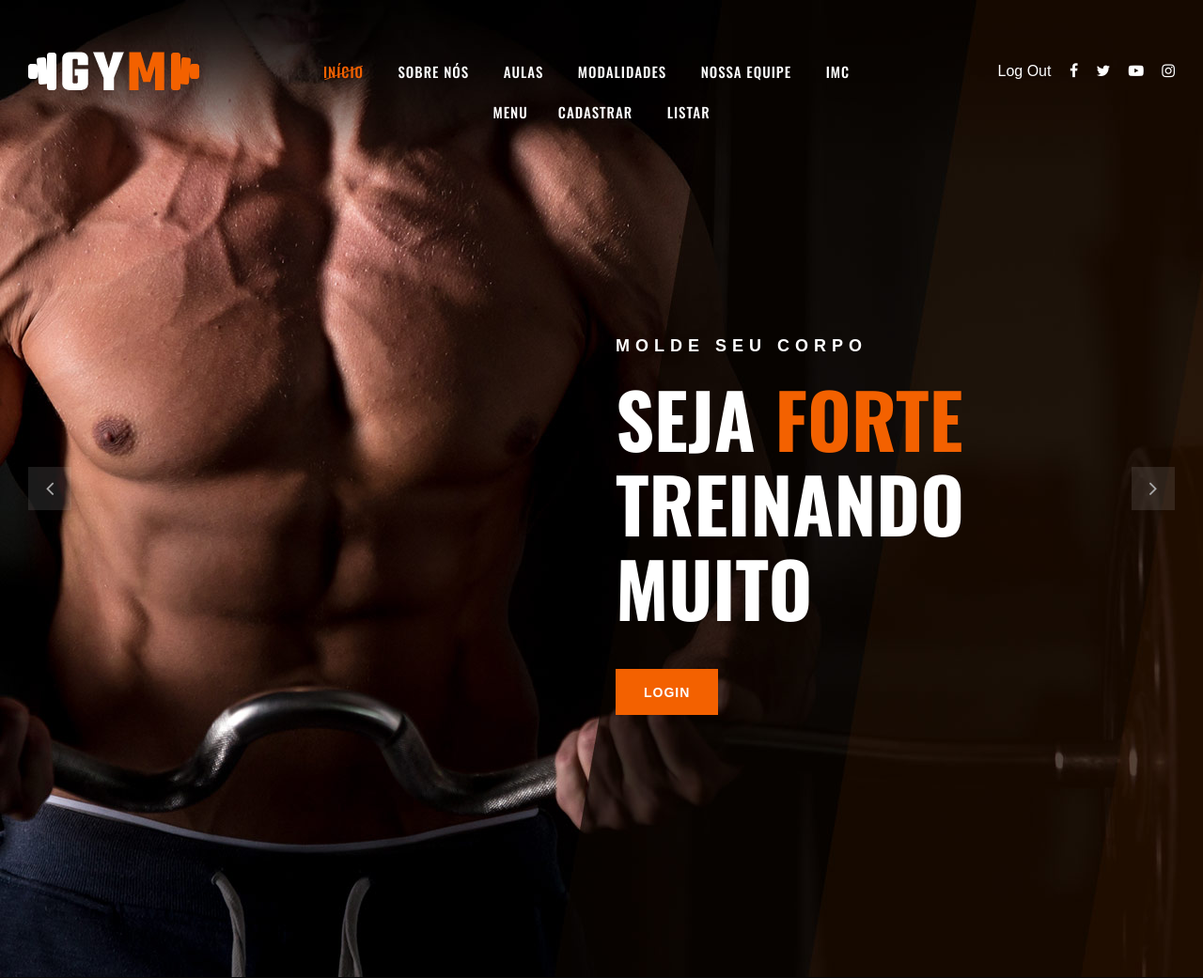
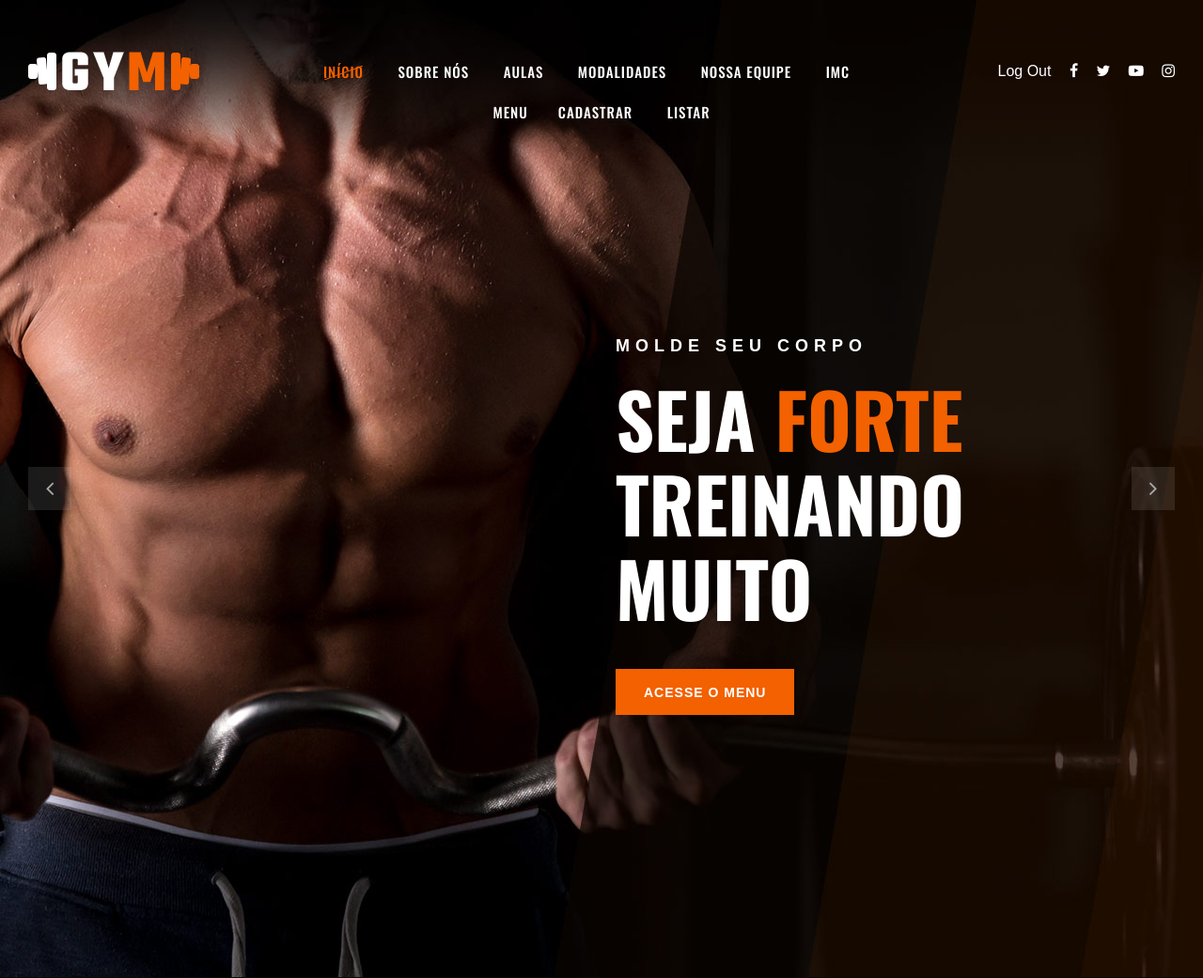
Before and after one commit to eredangt/Engenharia-de-Software---Site---GymLife, a PHP site: page /index.php in a window 1280 px wide. Shown: the top 1041 px of the page at 94% size. Run offline with PHP 8.4, Linux system fonts and the light colour scheme; the visitor is signed in with stand-in values (Sample User, id 1); some web fonts are replaced.

Commit message:
Feita troca do botão login na tela inicial quando o usuário já está logado. O Botão colocado foi 'Acesse o menu'.

```diff
--- a/gymlife/index.php
+++ b/gymlife/index.php
@@ -212,7 +212,15 @@
                             <div class="hi-text">
                                 <span>Molde seu corpo</span>
                                 <h1>Seja <strong>forte</strong> treinando muito</h1>
-                                <a href="./entrar.php" class="primary-btn">Login</a>
+                                <?php
+					                if(isset($_SESSION['login']))
+					                {
+                                        echo '<a href="./menu.php" class="primary-btn">Acesse o Menu</a>';
+                                    }
+                                    else{
+                                        echo '<a href="./entrar.php" class="primary-btn">Login</a>';
+                                    }
+                                ?>
                             </div>
                         </div>
                     </div>
@@ -225,7 +233,15 @@
                             <div class="hi-text">
                                 <span>Molde seu corpo</span>
                                 <h1>Seja <strong>forte</strong> treinando muito</h1>
-                                <a href="./entrar.php" class="primary-btn">Login</a>
+                                <?php
+					                if(isset($_SESSION['login']))
+					                {
+                                        echo '<a href="./menu.php" class="primary-btn">Acesse o Menu</a>';
+                                    }
+                                    else{
+                                        echo '<a href="./entrar.php" class="primary-btn">Login</a>';
+                                    }
+                                ?>
                             </div>
                         </div>
                     </div>
```
